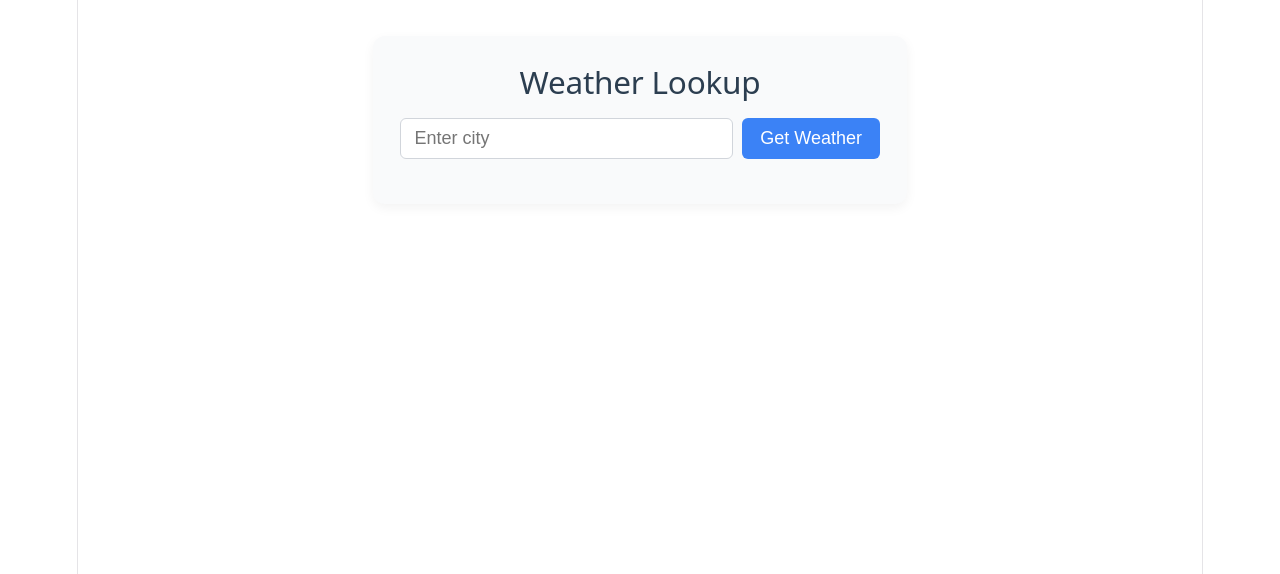
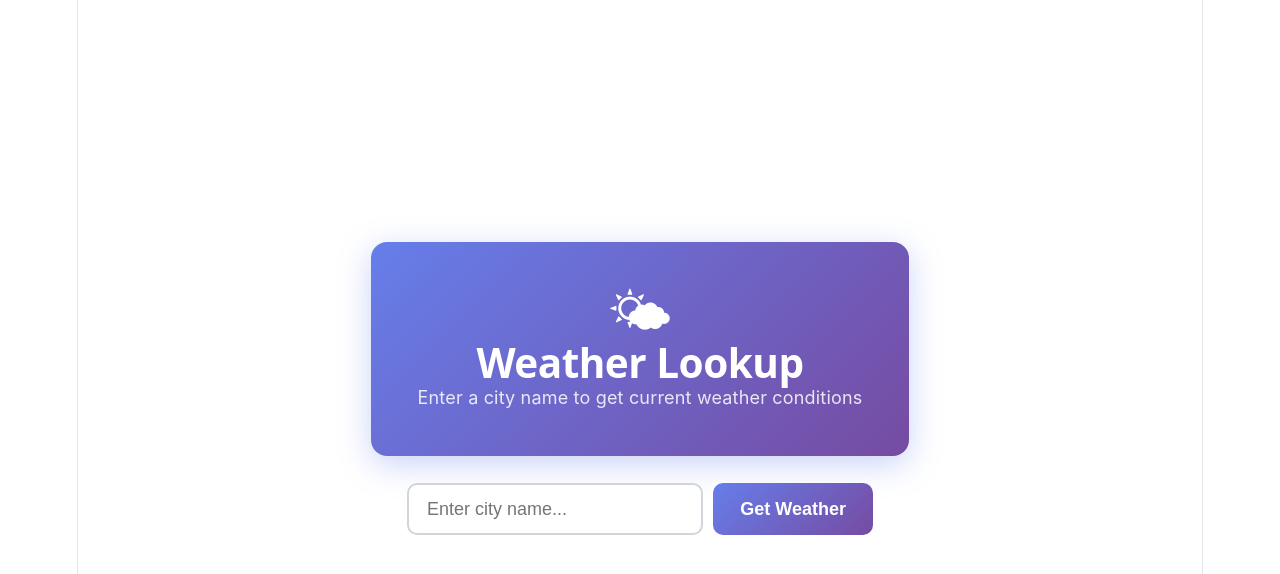
Before and after one commit to rananaeemakhtar/weather_mod_test_frontend, a React (Vite) app: page / in a window 1280 px wide. Shown: the top 574 px of the page. Built offline with nearby package versions, Linux system fonts and the light colour scheme.

Commit message:
updated app design

```diff
--- a/src/Weather.css
+++ b/src/Weather.css
@@ -1,144 +1,292 @@
-/* Weather component styling */
+/* ============================================
+   Weather component styling
+   ============================================ */
 
-/* Container */
-.weather-section {
-  max-width: 480px;
-  margin: 2rem auto;
-  padding: 1.5rem;
-  background: #f9fafb; /* light gray */
-  border-radius: 12px;
-  box-shadow: 0 4px 12px rgba(0, 0, 0, 0.05);
+/* --- Full-screen centered section --- */
+#weather-screen {
+  display: flex;
+  flex-direction: column;
+  align-items: center;
+  justify-content: center;
+  min-height: 100svh;
+  width: 100%;
+  max-width: 520px;
+  margin: 0 auto;
+  padding: 2rem 1.5rem;
+  box-sizing: border-box;
   font-family: -apple-system, BlinkMacSystemFont, 'Segoe UI', Roboto, Helvetica, Arial, sans-serif;
 }
 
-/* Title */
-.weather-title {
-  margin: 0 0 1rem;
-  font-size: 1.75rem;
-  color: #2c3e50;
+/* --- Jumbotron Hero --- */
+.weather-jumbotron {
+  width: 100%;
   text-align: center;
+  padding: 2.5rem 2rem;
+  margin-bottom: 1.5rem;
+  border-radius: 16px;
+  background: linear-gradient(135deg, #667eea 0%, #764ba2 100%);
+  color: #fff;
+  box-shadow: 0 8px 32px rgba(102, 126, 234, 0.35);
 }
 
-/* Form */
+.jumbotron-icon {
+  font-size: 3rem;
+  margin-bottom: 0.5rem;
+  line-height: 1;
+}
+
+.jumbotron-title {
+  margin: 0;
+  font-size: 2.25rem;
+  font-weight: 700;
+  letter-spacing: -0.5px;
+  color: #fff;
+}
+
+.jumbotron-subtitle {
+  margin: 0.5rem 0 0;
+  font-size: 1rem;
+  font-weight: 400;
+  opacity: 0.85;
+}
+
+/* --- Form --- */
 .weather-form {
   display: flex;
   justify-content: center;
-  gap: 0.5rem;
-  margin-bottom: 1rem;
+  gap: 0.6rem;
+  width: 100%;
+  margin-bottom: 1.25rem;
 }
 
 .weather-input {
   flex: 1;
   min-width: 0;
-  padding: 0.5rem 0.75rem;
+  padding: 0.75rem 1rem;
   font-size: 1rem;
-  border: 1px solid #d1d5db;
-  border-radius: 6px;
+  border: 2px solid #d1d5db;
+  border-radius: 10px;
   outline: none;
-  transition: border-color 0.2s;
+  transition: border-color 0.2s, box-shadow 0.2s;
+  background: #fff;
 }
 
 .weather-input:focus {
-  border-color: #3b82f6; /* blue-500 */
-  box-shadow: 0 0 0 2px rgba(59, 130, 246, 0.2);
+  border-color: #667eea;
+  box-shadow: 0 0 0 3px rgba(102, 126, 234, 0.2);
 }
 
 .weather-button {
-  padding: 0.5rem 1rem;
+  padding: 0.75rem 1.5rem;
   font-size: 1rem;
-  background: #3b82f6; /* blue-500 */
+  font-weight: 600;
+  background: linear-gradient(135deg, #667eea 0%, #764ba2 100%);
   color: white;
   border: none;
-  border-radius: 6px;
+  border-radius: 10px;
   cursor: pointer;
-  transition: background 0.2s;
+  transition: opacity 0.2s, transform 0.15s;
+  white-space: nowrap;
+}
+
+.weather-button:hover:not(:disabled) {
+  opacity: 0.9;
+  transform: translateY(-1px);
+}
+
+.weather-button:active:not(:disabled) {
+  transform: translateY(0);
 }
 
 .weather-button:disabled {
-  background: #9ca3af; /* gray-400 */
+  opacity: 0.5;
   cursor: not-allowed;
 }
 
-.weather-button:not(:disabled):hover {
-  background: #2563eb; /* blue-600 */
-}
-
-/* Status messages */
-.weather-loading,
-.weather-error,
-.weather-empty {
+/* --- Alert banners --- */
+.weather-alert {
+  width: 100%;
+  padding: 0.85rem 1rem;
+  border-radius: 10px;
   text-align: center;
-  margin-top: 0.75rem;
   font-size: 0.95rem;
-}
-
-.weather-error {
-  color: #dc2626; /* red-600 */
-}
-
-.weather-empty {
-  color: #6b7280; /* gray-500 */
-}
-
-/* Weather card */
-.weather-card {
-  background: white;
-  border-radius: 8px;
-  padding: 1rem;
-  box-shadow: 0 2px 8px rgba(0, 0, 0, 0.08);
-  text-align: center;
-}
-
-.weather-city {
-  margin: 0 0 0.5rem;
-  font-size: 1.25rem;
-  font-weight: 600;
-  color: #111827; /* gray-900 */
-}
-
-.weather-condition {
-  margin: 0.5rem 0;
-  font-size: 1rem;
+  margin-bottom: 1rem;
   display: flex;
   align-items: center;
   justify-content: center;
   gap: 0.5rem;
-  color: #374151; /* gray-700 */
+}
+
+.weather-alert--loading {
+  background: #eff6ff;
+  color: #1d4ed8;
+  border: 1px solid #bfdbfe;
+}
+
+.weather-alert--error {
+  background: #fef2f2;
+  color: #dc2626;
+  border: 1px solid #fecaca;
+}
+
+.weather-alert--empty {
+  background: #f9fafb;
+  color: #6b7280;
+  border: 1px solid #e5e7eb;
+}
+
+/* Spinner animation */
+.alert-spinner {
+  display: inline-block;
+  width: 16px;
+  height: 16px;
+  border: 2px solid #bfdbfe;
+  border-top-color: #1d4ed8;
+  border-radius: 50%;
+  animation: spin 0.7s linear infinite;
+}
+
+@keyframes spin {
+  to { transform: rotate(360deg); }
+}
+
+/* --- Weather result card --- */
+.weather-card {
+  width: 100%;
+  background: #fff;
+  border-radius: 16px;
+  padding: 0 0 1.5rem;
+  box-shadow: 0 8px 32px rgba(0, 0, 0, 0.08);
+  text-align: center;
+  overflow: hidden;
+  animation: fadeUp 0.35s ease-out;
+}
+
+@keyframes fadeUp {
+  from {
+    opacity: 0;
+    transform: translateY(12px);
+  }
+  to {
+    opacity: 1;
+    transform: translateY(0);
+  }
+}
+
+/* Accent bar at top of card */
+.card-accent {
+  height: 5px;
+  width: 100%;
+  background: linear-gradient(90deg, #667eea 0%, #764ba2 100%);
+  margin-bottom: 1.25rem;
+}
+
+.weather-city {
+  margin: 0 0 0.75rem;
+  font-size: 1.35rem;
+  font-weight: 600;
+  color: #111827;
 }
 
 .weather-icon {
-  width: 32px;
-  height: 32px;
+  width: 72px;
+  height: 72px;
+  margin: 0.25rem 0;
+}
+
+.weather-condition-label {
+  margin: 0.25rem 0 0.75rem;
+  font-size: 1rem;
+  color: #6b7280;
+  text-transform: capitalize;
 }
 
 .weather-temp {
-  margin: 0.5rem 0;
-  font-size: 1.4rem;
-  font-weight: 500;
-  color: #1f2937; /* gray-800 */
+  margin: 0;
+  font-size: 3.5rem;
+  font-weight: 700;
+  color: #1f2937;
+  line-height: 1;
+  letter-spacing: -1.5px;
 }
 
 .weather-feels {
-  font-size: 0.85rem;
-  color: #6b7280; /* gray-500 */
-  margin-left: 0.4rem;
+  margin: 0.35rem 0 1.25rem;
+  font-size: 0.9rem;
+  color: #9ca3af;
 }
 
-.weather-humidity,
-.weather-wind,
-.weather-fetched {
-  margin: 0.25rem 0;
-  font-size: 0.94rem;
-  color: #4b5563; /* gray-600 */
+/* Details grid */
+.weather-details {
+  display: grid;
+  grid-template-columns: 1fr 1fr;
+  gap: 0.75rem;
+  padding: 0 1.5rem;
+  margin-bottom: 1rem;
 }
 
-/* Responsive */
+.detail-item {
+  display: flex;
+  flex-direction: column;
+  align-items: center;
+  gap: 0.2rem;
+  padding: 0.75rem 0.5rem;
+  background: #f9fafb;
+  border-radius: 10px;
+}
+
+.detail-icon {
+  font-size: 1.25rem;
+  line-height: 1;
+}
+
+.detail-label {
+  font-size: 0.75rem;
+  font-weight: 500;
+  color: #9ca3af;
+  text-transform: uppercase;
+  letter-spacing: 0.5px;
+}
+
+.detail-value {
+  font-size: 1rem;
+  font-weight: 600;
+  color: #1f2937;
+}
+
+.weather-fetched {
+  margin: 0.5rem 0 0;
+  font-size: 0.8rem;
+  color: #9ca3af;
+}
+
+/* --- Responsive --- */
 @media (max-width: 480px) {
-  .weather-section {
-    margin: 1rem;
-    padding: 1rem;
+  #weather-screen {
+    padding: 1.25rem 1rem;
   }
+
+  .weather-jumbotron {
+    padding: 1.75rem 1.25rem;
+  }
+
+  .jumbotron-title {
+    font-size: 1.75rem;
+  }
+
+  .jumbotron-icon {
+    font-size: 2.25rem;
+  }
+
+  .weather-temp {
+    font-size: 2.75rem;
+  }
+
+  .weather-form {
+    flex-direction: column;
+  }
+
   .weather-button {
-    padding: 0.5rem 0.75rem;
+    width: 100%;
   }
 }
--- a/src/Weather.jsx
+++ b/src/Weather.jsx
@@ -51,13 +51,22 @@ function Weather() {
     }
   };
 
+  const unit = weather?.temperature?.unit?.charAt(0).toUpperCase() + weather?.temperature?.unit?.slice(1);
+
   return (
-    <section id="weather-screen" className="weather-section">
-      <h2 className="weather-title">Weather Lookup</h2>
+    <section id="weather-screen">
+      {/* Jumbotron Hero */}
+      <div className="weather-jumbotron">
+        <div className="jumbotron-icon">🌤</div>
+        <h1 className="jumbotron-title">Weather Lookup</h1>
+        <p className="jumbotron-subtitle">Enter a city name to get current weather conditions</p>
+      </div>
+
+      {/* Form */}
       <form onSubmit={handleSubmit} className="weather-form">
         <input
           type="text"
-          placeholder="Enter city"
+          placeholder="Enter city name..."
           value={city}
           onChange={(e) => setCity(e.target.value)}
           className="weather-input"
@@ -66,25 +75,60 @@ function Weather() {
           {loading ? 'Loading...' : 'Get Weather'}
         </button>
       </form>
+
       {/* Status messages */}
-      {status === 'loading' && <p className="weather-loading">Fetching weather data...</p>}
-      {status === 'error' && error && <p className="weather-error">Error: {error}</p>}
-      {status === 'empty' && <p className="weather-empty">No weather information available.</p>}
+      {status === 'loading' && (
+        <div className="weather-alert weather-alert--loading">
+          <span className="alert-spinner" /> Fetching weather data...
+        </div>
+      )}
+      {status === 'error' && error && (
+        <div className="weather-alert weather-alert--error">
+          {error}
+        </div>
+      )}
+      {status === 'empty' && (
+        <div className="weather-alert weather-alert--empty">
+          No weather information available.
+        </div>
+      )}
+
+      {/* Weather result card */}
       {status === 'success' && weather && (
         <div className="weather-card">
+          <div className="card-accent" />
           <h3 className="weather-city">{weather.city}, {weather.country}</h3>
-          <p className="weather-condition">
-            {weather.condition?.label}
-            {weather.condition?.icon && (
-              <img src={weather.condition?.icon} alt={weather.condition?.label} className="weather-icon" />
-            )}
+
+          {weather.condition?.icon && (
+            <img
+              src={weather.condition.icon}
+              alt={weather.condition.label}
+              className="weather-icon"
+            />
+          )}
+
+          <p className="weather-condition-label">{weather.condition?.label}</p>
+
+          <p className="weather-temp">
+            {weather.temperature?.current}°{unit}
           </p>
-          <p className="weather-temp">
-            {weather.temperature?.current}°{weather.temperature?.unit?.charAt(0).toUpperCase()}{weather.temperature?.unit?.slice(1)}
-            <span className="weather-feels"> (Feels like: {weather.temperature?.feelsLike}°{weather.temperature?.unit?.charAt(0).toUpperCase()}{weather.temperature?.unit?.slice(1)})</span>
+          <p className="weather-feels">
+            Feels like {weather.temperature?.feelsLike}°{unit}
           </p>
-          <p className="weather-humidity">Humidity: {weather.details?.humidity}%</p>
-          <p className="weather-wind">Wind: {weather.details?.windSpeed} {weather.details?.windUnit}</p>
+
+          <div className="weather-details">
+            <div className="detail-item">
+              <span className="detail-icon">💧</span>
+              <span className="detail-label">Humidity</span>
+              <span className="detail-value">{weather.details?.humidity}%</span>
+            </div>
+            <div className="detail-item">
+              <span className="detail-icon">💨</span>
+              <span className="detail-label">Wind</span>
+              <span className="detail-value">{weather.details?.windSpeed} {weather.details?.windUnit}</span>
+            </div>
+          </div>
+
           <p className="weather-fetched">Updated: {new Date(weather.fetchedAt).toLocaleString()}</p>
         </div>
       )}
```
